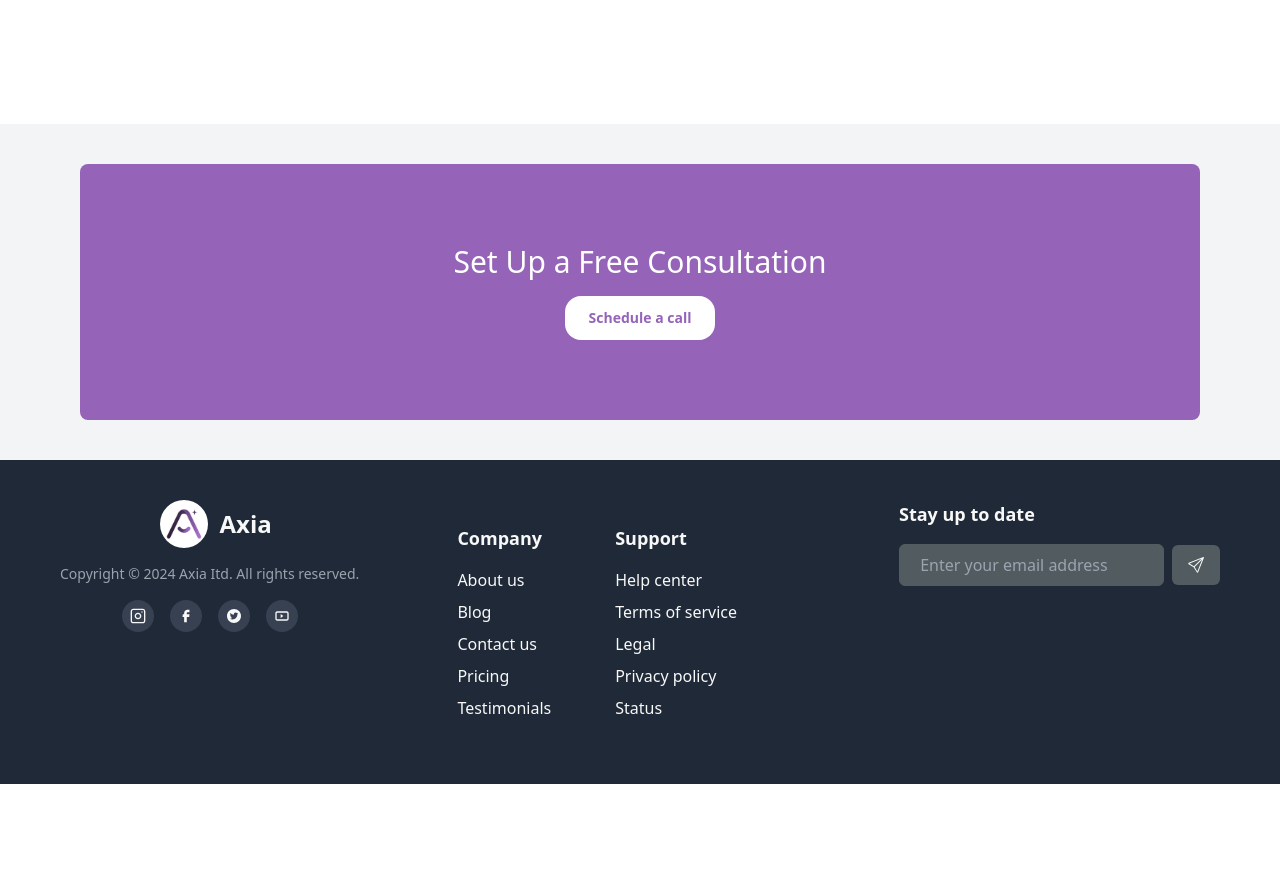
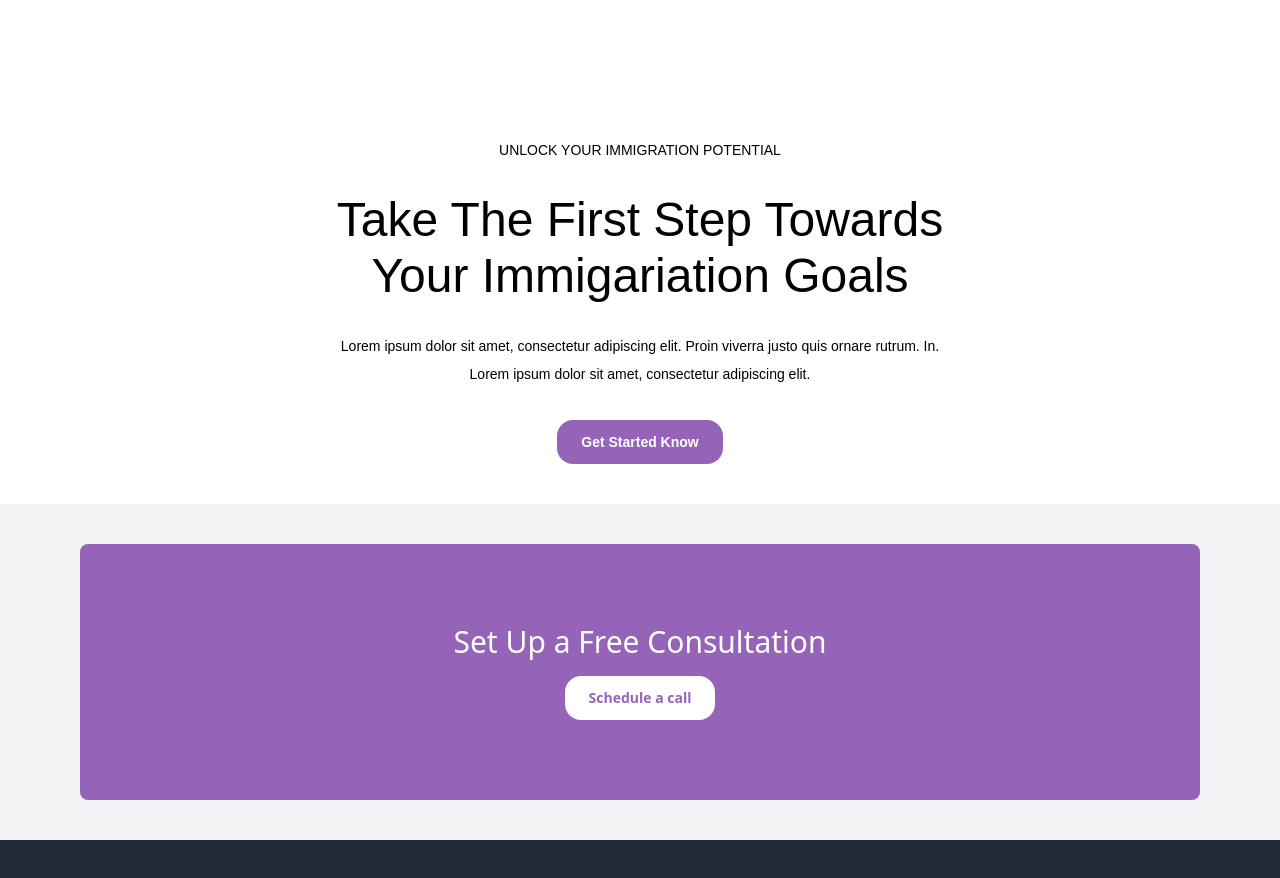
Before and after one commit to axia-ai/axia-ai-website, a React (Vite) app: page /services in a window 1280 px wide. Shown: the part 1892-2770 px from the top of the page. Before the commit the page ends 2676 px from the top, so only its background shows below. Built offline with nearby package versions, Linux system fonts and the light colour scheme.

Commit message:
CtaServices component is added

```diff
--- a/src/Components/Pages/ServicesPage.jsx
+++ b/src/Components/Pages/ServicesPage.jsx
@@ -3,6 +3,7 @@ import Layout from "../Layout/Layout";
 import TrustedField from "../ServicesComponent/TrustedField";
 import FeaturesServices from '../ServicesComponent/FeaturesServices'
 import TestimonialsServices from '../ServicesComponent/TestimonialsServices'
+import CtaServices from '../ServicesComponent/CtaServices'
 
 
 function Services() {
@@ -16,6 +17,7 @@ function Services() {
       <TrustedField />
       <FeaturesServices/>
       <TestimonialsServices/>
+      <CtaServices/>
     </Layout>
   );
 }
--- /dev/null
+++ b/src/Components/ServicesComponent/CtaServices.jsx
@@ -0,0 +1,32 @@
+import React from "react";
+import Button from "../ReusableComponents/Button";
+
+const CtaServices = () => {
+  return (
+    <>
+      <div className="flex flex-col p-15 font-poppins justify-center text-center my-5 max-md:p-5">
+        <div className="flex justify-center text-center text-sm my-4 max-md:text-xs max-md:my-2">
+          <p>UNLOCK YOUR IMMIGRATION POTENTIAL</p>
+        </div>
+        <div className="flex flex-col text-5xl justify-center items-center my-4 max-md:text-3xl">
+          <h1 className="my-1 max-md:my-0">Take The First Step Towards</h1>
+          <h1 className="my-1 max-md:my-0">Your Immigariation Goals</h1>
+        </div>
+        <div className="flex flex-col justify-center text-center text-sm my-3 max-md:text-xs max-md:my-2">
+          <p className="my-1 max-md:my-0">
+            Lorem ipsum dolor sit amet, consectetur adipiscing elit. Proin
+            viverra justo quis ornare rutrum. In.
+          </p>
+          <p className="my-1 max-md:my-0">
+            Lorem ipsum dolor sit amet, consectetur adipiscing elit.
+          </p>
+        </div>
+        <div className="flex justify-center items-center my-5">
+          <Button color={"purple"} children={"Get Started Know"} />
+        </div>
+      </div>
+    </>
+  );
+};
+
+export default CtaServices;
```
